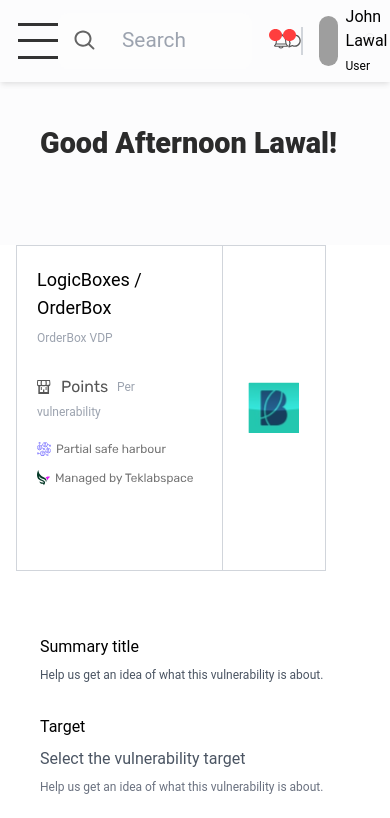
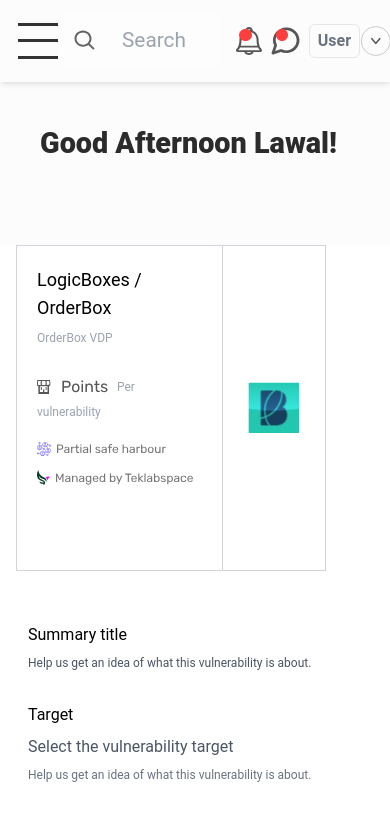
Before and after one commit to jediiry/reseacherproject, a Vue app: page /discovery in a window 390 px wide. Shown: the top 818 px of the page. Built offline with nearby package versions, Linux system fonts and the light colour scheme; grey boxes are pictures that could not be loaded; a web font is replaced by a local one.

Commit message:
Header made responsive

```diff
--- a/src/components/discovery/discovery4.vue
+++ b/src/components/discovery/discovery4.vue
@@ -13,7 +13,7 @@
             <hall :submitButton="false" :imageButton="false"></hall>
         </div>
 
-        <div class="grid auto-rows-auto sm:grid-cols-1 md:grid-cols-3 lg:grid-cols-3 xl:grid-cols-4 gap-7 p-10">
+        <div class="grid auto-rows-auto sm:grid-cols-1 md:grid-cols-3 lg:grid-cols-3 xl:grid-cols-4 gap-7 p-7 lg:p-10">
             <div class="submitProgram-box1 sm:col-span-1 md:col-span-1 lg:col-span-1 xl:col-span-1">
                 <h2 class="text-base mb-2">Summary title</h2>
                 <p class="text-xs text-gray-600 mb-8">Help us get an idea of what this vulnerability is about.</p>
--- a/src/components/header/header.html
+++ b/src/components/header/header.html
@@ -84,7 +84,8 @@
             </button>
         </div>
     </modal>
-    <div class="grid grid-cols-9 items-center">
+
+    <!-- <div class="grid grid-cols-9 items-center">
         <div class="col-span-6 p-2 nav_searchbox">
             <div class="menu-iconbox" @click="toggleMenu">
                 <div class="menu-icon">
@@ -98,6 +99,7 @@
                 <input type="text" placeholder="Search" class="headersearch">
             </div>
         </div>
+
         <div class="col-span-1 border-r-2 border-gray-300">
             <div class="grid grid-cols-3">
                 <div class="icon col-span-1 col-start-2">
@@ -110,6 +112,7 @@
                 </div>
             </div>
         </div>
+
         <div class="col-span-2 mx-4">
             <div class="grid grid-cols-6 items-center">
                 <div class="col-span-2 col-start-1 justify-self-end">
@@ -158,6 +161,23 @@
                                             <span class="flex" @click="$m.showmodal('availabilty')"> <img class="mx-2"
                                                     src="../../assets/icon/3.svg" alt="">
                                                 Availability</span>
+                                        </a>
+                                        <a href="#"
+                                            class="block px-4 py-2 text-sm text-gray-700 hover:bg-gray-100 hover:text-gray-900"
+                                            role="menuitem">
+                                            <span class="flex"> <img class="mx-2" src="../../assets/icon/Group 2093.svg"
+                                                    alt="">
+                                                Invite</span>
+                                        </a>
+                                    </div>
+                                </div>
+                            </dropdown>
+                        </div>
+                    </div>
+                </div>
+            </div>
+        </div>
+    </div> -->
 
 
 
@@ -166,8 +186,105 @@
 
 
 
+    <div class="grid grid-cols-12 items-center">
+        <div class="col-span-7 p-2 nav_searchbox">
+            <div class="menu-iconbox" @click="toggleMenu">
+                <div class="menu-icon">
+                    <span class="line-1"></span>
+                    <span class="line-2"></span>
+                    <span class="line-3"></span>
+                </div>
+            </div>
+            <div class="mainsearch">
+                <img src="../../assets//icon/searchicon.svg" alt="">
+                <input type="text" placeholder="Search" class="headersearch">
+            </div>
+        </div>
+        <div class="col-span-5 flex menuside_options">
+            <div class="flex items-center justify-evenly">
+                <div class="icon">
+                    <img class="message" src="../../assets/icon/Shape.svg" alt="">
+                    <img class="oval" src="../../assets/icon/Oval.svg" alt="">
+                </div>
+                <div class="icon">
+                    <img class="message" src="../../assets/icon/Message.svg" alt="">
+                    <img class="oval" src="../../assets/icon/Oval.svg" alt="">
+                </div>
+            </div>
+
+            <div class="flex justify-around">
+                <div class="flex items-center user_bio">
+                    <img class="avatar rounded-full"
+                        src="https://99designs-blog.imgix.net/blog/wp-content/uploads/2017/12/attachment_68585523.jpg?auto=format&q=60&fit=max&w=930"
+                        alt="">
+                    <div class="col-span-3 ml-2">
+                        <span class="sm:text-sm xl:text-lg">John Lawal</span> <br>
+                        <span class="text-xs">User</span>
+                    </div>
+                </div>
+
+                <div class="relative inline-block flex items-center mobile_bio">
+                    <div class="more flex items-center">
+                        <span class="font-bold"></span>
+                        <a href="#" class="cursor-pointer inline trigger border rounded-md px-2 py-1 inline-block font-bold text-gray-500"
+                            aria-haspopup="true" @click="$m.showdropdown('bio')"
+                            aria-expanded="true">User</a>
+
+                            <dropdown class="dropdown" id="bio" :class="['right-0', 'mt-8']">
+                                <div slot="content">
+                                    <div class="py-2 divide-y divide-gray-100" role="menu" aria-orientation="vertical"
+                                        aria-labelledby="options-menu">
+                                        <div class="px-4 py-2" role="menuitem">
+                                            <div class="flex items-center">
+                                                <img class="avatar rounded-full"
+                                                    src="https://99designs-blog.imgix.net/blog/wp-content/uploads/2017/12/attachment_68585523.jpg?auto=format&q=60&fit=max&w=930"
+                                                    alt="">
+                                                <div class="col-span-3 ml-2">
+                                                    <span class="sm:text-sm xl:text-lg">John Lawal</span> <br>
+                                                    <span class="text-xs">User</span>
+                                                </div>
+                                            </div>
+                                        </div>
+                                    </div>
+                                </div>
+                            </dropdown>
+                    </div>
+                </div>
+
+                <div class="relative inline-block text-left flex items-center">
+                    <div class="more">
+                        <img class="h-8 cursor-pointer trigger" src="../../assets//icon/More.svg"
+                            @click="$m.showdropdown('notify')" id="options-menu" aria-haspopup="true"
+                            aria-expanded="true" alt="">
 
 
+                        <dropdown class="dropdown" id="notify" :class="['right-0', 'mt-8']">
+                            <div slot="content">
+                                <div class="py-2 divide-y divide-gray-100" role="menu" aria-orientation="vertical"
+                                    aria-labelledby="options-menu">
+                                    <a href="#"
+                                        class="block px-4 py-2 text-sm text-gray-700 hover:bg-gray-100 hover:text-gray-900"
+                                        role="menuitem">
+                                        <span class="flex"> <img class="mx-2" src="../../assets/icon/1.svg" alt="">
+                                            Profile</span></a>
+                                    <a href="#"
+                                        class="block px-4 py-2 text-sm text-gray-700 hover:bg-gray-100 hover:text-gray-900"
+                                        role="menuitem">
+                                        <span class="flex"> <img class="mx-2" src="../../assets/icon/2.svg" alt="">
+                                            Invite</span></a>
+                                    </a>
+                                    <a href="#" @click.prevent="route('Settings')"
+                                        class="block px-4 py-2 text-sm text-gray-700 hover:bg-gray-100 hover:text-gray-900"
+                                        role="menuitem">
+                                        <span class="flex"> <img class="mx-2" src="../../assets/icon/4.svg" alt="">
+                                            Account Settings</span>
+                                    </a>
+                                    <a href="#"
+                                        class="block px-4 py-2 text-sm text-gray-700 hover:bg-gray-100 hover:text-gray-900"
+                                        role="menuitem">
+                                        <span class="flex" @click="$m.showmodal('availabilty')"> <img class="mx-2"
+                                                src="../../assets/icon/3.svg" alt="">
+                                            Availability</span>
                                     </a>
                                     <a href="#"
                                         class="block px-4 py-2 text-sm text-gray-700 hover:bg-gray-100 hover:text-gray-900"
@@ -185,4 +302,3 @@
         </div>
     </div>
 </div>
-</div>
--- a/src/components/header/header.vue
+++ b/src/components/header/header.vue
@@ -22,9 +22,18 @@
 </script>
 
 <style>
+.nav_searchbox {
+  display: flex;
+}
+
 .menu-iconbox{
   display: none;
   margin-left: 10px;
+  flex: 1;
+}
+
+.mainsearch{
+  flex: 11;
 }
 
 .menu-icon {
@@ -79,6 +88,14 @@
   width: 55px;
 }
 
+.mobile_bio{
+  display: none;
+}
+
+.menuside_options > * {
+  flex: 1;
+}
+
 @media only screen and (max-width: 75em) { /** 1200px / 16 */
   .nav_searchbox {
     display: flex;
@@ -90,5 +107,15 @@
   }
 }
 
+@media only screen and (max-width: 55.375em) { /** 886px / 16 */
+  .user_bio{
+    display: none;
+  }
+
+  .mobile_bio{
+    display: block;
+  }
+}
+
 
 </style>
```
Lines whose indentation alone changed are shown as unchanged.
